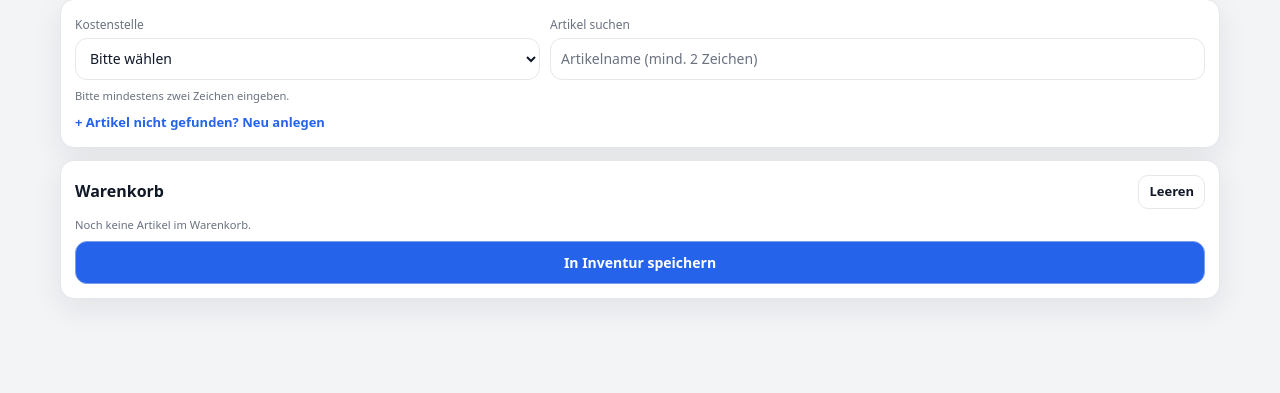
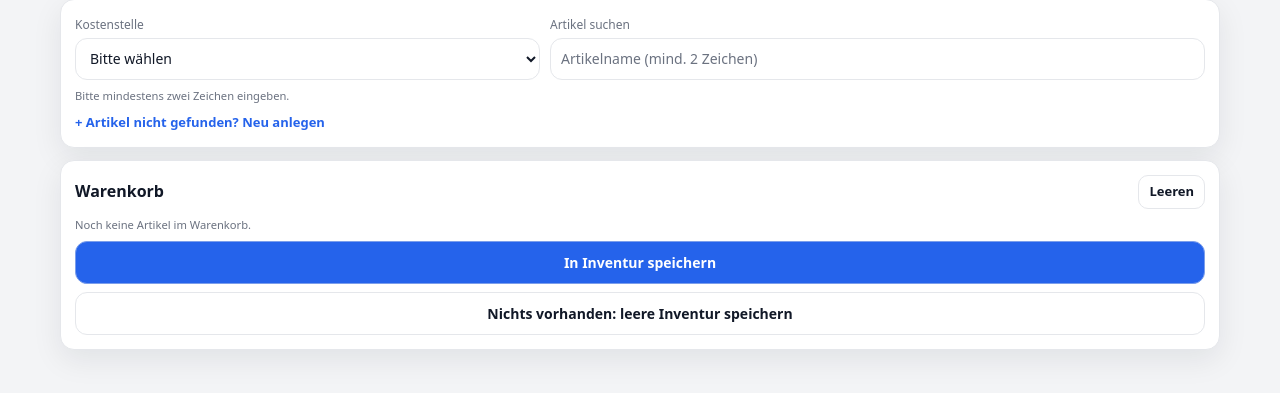
Before and after one commit to thom7e/inventur, a Flask app: page / in a window 1280 px wide. Shown: the part 99-492 px from the top of the page. Run offline with Flask 3, Linux system fonts and the light colour scheme; data that the repository does not hold is empty; some libraries are stand-ins or nearby versions.

Commit message:
Leere Inventur speichern, wenn auf der Kostenstelle nichts vorhanden ist
Co-Authored-By: Claude Sonnet 5.5 <noreply@anthropic.com>

```diff
--- a/app.py
+++ b/app.py
@@ -494,6 +494,7 @@ CART_COOKIE_MAX_AGE = 90 * 24 * 3600
 KST_COOKIE = 'inv_kst'
 
 LAGER_KST = '6010'
+LEER_ARTIKEL = 'Kein Bestand (leere Inventur)'
 LAGERORTE = [
     ('01', 'Aussenlager'), ('02', 'Baggerzähne'), ('03', 'Tiefgarage'), ('04', 'Zementlager'),
     ('05', 'Öllager'), ('06', 'Filterlager'), ('07', 'Farblager'), ('08', 'Kleinteilelager'),
@@ -987,12 +988,12 @@ def recent_articles():
             """
             SELECT artikelname, einheit, MAX(rowid) AS last_id
             FROM inventur
-            WHERE jahr = ? AND kst_key = ?
+            WHERE jahr = ? AND kst_key = ? AND artikelname <> ?
             GROUP BY artikelname, einheit
             ORDER BY last_id DESC
             LIMIT 8
             """,
-            (get_active_inventur_year(), nummer),
+            (get_active_inventur_year(), nummer, LEER_ARTIKEL),
         ).fetchall()
     return jsonify([{'artikelname': r['artikelname'], 'einheit': r['einheit']} for r in rows])
 
@@ -1293,13 +1294,33 @@ def save_to_inventur():
     if not kostenstelle_bezeichnung:
         return respond_error('Keine gültige Kostenstellenbezeichnung gefunden.', 404)
 
+    kostenstelle = f"{kostenstelle_nummer}-{kostenstelle_bezeichnung['kostenstellen_bezeichnung']}"
+
+    # Leere Inventur: Platzhalterzeile mit Menge 0, Warenkorb bleibt unberührt
+    if request.form.get('leer'):
+        with db_connection(COST_CENTER_DB) as conn:
+            if conn.execute("SELECT 1 FROM inventur WHERE kst_key = ? AND jahr = ?",
+                            (kostenstelle_nummer, jahr)).fetchone():
+                return respond_error('Für diese Kostenstelle ist bereits etwas erfasst.', 409)
+            conn.execute(
+                """
+                INSERT INTO inventur
+                (kostenstelle, kst_key, jahr, artikelname, einheit, menge, preis, gesamtpreis, erfasst_von, erfasst_am)
+                VALUES (?, ?, ?, ?, '-', 0, 0, 0, ?, ?)
+                """,
+                (kostenstelle, kostenstelle_nummer, jahr, LEER_ARTIKEL, erfasst_von, erfasst_am),
+            )
+            conn.commit()
+        audit_log('inventur_leer_gespeichert', kostenstelle)
+        return jsonify({'success': True, 'message': 'Leere Inventur gespeichert.'})
+
     cart_items = fetch_cart_items(g.cart_token)
     if not cart_items:
         return respond_error('Warenkorb ist leer.', 400)
 
-    kostenstelle = f"{kostenstelle_nummer}-{kostenstelle_bezeichnung['kostenstellen_bezeichnung']}"
-
-    with db_connection(COST_CENTER_DB) as conn:
+    with db_connection(COST_CENTER_DB) as conn:
+        conn.execute("DELETE FROM inventur WHERE kst_key = ? AND jahr = ? AND artikelname = ?",
+                     (kostenstelle_nummer, jahr, LEER_ARTIKEL))
         for item in cart_items:
             artikelname = normalize_article_name(item['artikelname'])
             einheit = (item['einheit'] or '').strip()
--- a/templates/index.html
+++ b/templates/index.html
@@ -87,6 +87,7 @@
     <p id="cart-total" class="text-right small mb-2" style="display:none"></p>
     <form id="saveToInventurForm" method="post" action="{{ url_for('save_to_inventur') }}">
         <button type="submit" class="btn btn-custom btn-block">In Inventur speichern</button>
+        <button type="button" class="btn btn-outline-secondary btn-block" id="saveEmpty">Nichts vorhanden: leere Inventur speichern</button>
     </form>
 </section>
 {% endblock %}
@@ -147,6 +148,7 @@
 
     // --------- Warenkorb-Render ----------
     function renderCart(items) {
+        document.getElementById('saveEmpty').style.display = items && items.length ? 'none' : '';
         cartList.innerHTML = '';
         if (!items || !items.length) {
             cartHint.style.display = '';
@@ -497,6 +499,25 @@
 
     // --------- Save-to-Inventur ----------
     var saveForm = document.getElementById('saveToInventurForm');
+    document.getElementById('saveEmpty').addEventListener('click', function () {
+        if (!kstSelect.value) {
+            window.showToast && window.showToast('Bitte zuerst die Kostenstelle wählen.', 'error');
+            kstSelect.focus();
+            return;
+        }
+        if (!window.confirm('KOSTENSTELLE: ' + kstLabel() + '\nInventurjahr: ' + activeYear +
+            '\n\nHier ist nichts vorhanden. Als leere Inventur speichern?')) return;
+        var body = new FormData(saveForm);
+        body.append('leer', '1');
+        fetch('/save_to_inventur', { method: 'POST', headers: { 'X-Requested-With': 'XMLHttpRequest' }, body: body })
+            .then(function (res) {
+                return res.json().then(function (data) {
+                    window.showToast && window.showToast(data.message || 'Speichern fehlgeschlagen.', res.ok ? 'success' : 'error');
+                    if (res.ok) setTimeout(function () { window.location.reload(); }, 900);
+                });
+            })
+            .catch(function () { window.showToast && window.showToast('Fehler beim Speichern.', 'error'); });
+    });
     if (saveForm) {
         saveForm.addEventListener('submit', function (e) {
             e.preventDefault();
```
